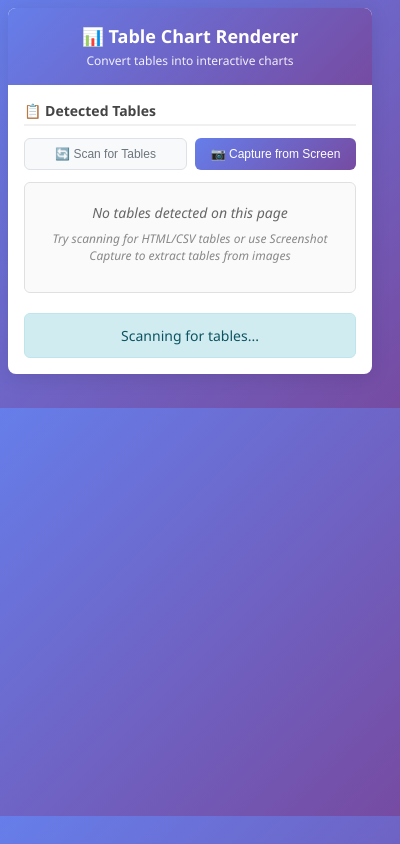
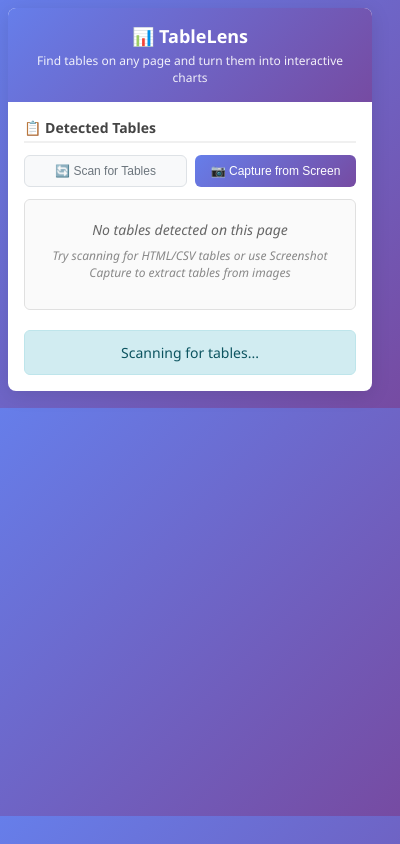
Before and after one commit to alejandroechev/table-lens-extension, a browser extension: page popup.html in a window 400 px wide. Drawn offline with Linux system fonts and the light colour scheme.

Commit message:
Lets make some improvements in OCR capture mode:
Rename it with a name that is more user friendly (common people dont know whay is OCR)
When I press UseTable, it should open the poppu to work with the data/charts directly
Some more changes:

Change the name of the extension to TableLens
Modify the Use this Table to a better call to action/clear name

```diff
--- a/ocr-capture.js
+++ b/ocr-capture.js
@@ -1064,7 +1064,7 @@
       ${tableHTML}
       <div class="ocr-result-actions">
         <button id="ocrUseTable" class="ocr-btn ocr-btn-primary">
-          📊 Use This Table
+          📊 Open in TableLens
         </button>
         <button id="ocrRetry" class="ocr-btn ocr-btn-secondary">
           🔄 Try Again
--- a/popup.html
+++ b/popup.html
@@ -3,14 +3,14 @@
 <head>
   <meta charset="utf-8">
   <meta name="viewport" content="width=device-width, initial-scale=1">
-  <title>Table Chart Renderer</title>
+  <title>TableLens</title>
   <link rel="stylesheet" href="popup.css">
 </head>
 <body>
   <div class="container">
     <header>
-      <h1>📊 Table Chart Renderer</h1>
-      <p>Convert tables into interactive charts</p>
+  <h1>📊 TableLens</h1>
+  <p>Find tables on any page and turn them into interactive charts</p>
     </header>
 
     <main>
```
Also changed, not shown: chart.html (+1 -1 lines), table-viewer.html (+1 -1 lines), manifest.json, 1 other file.
